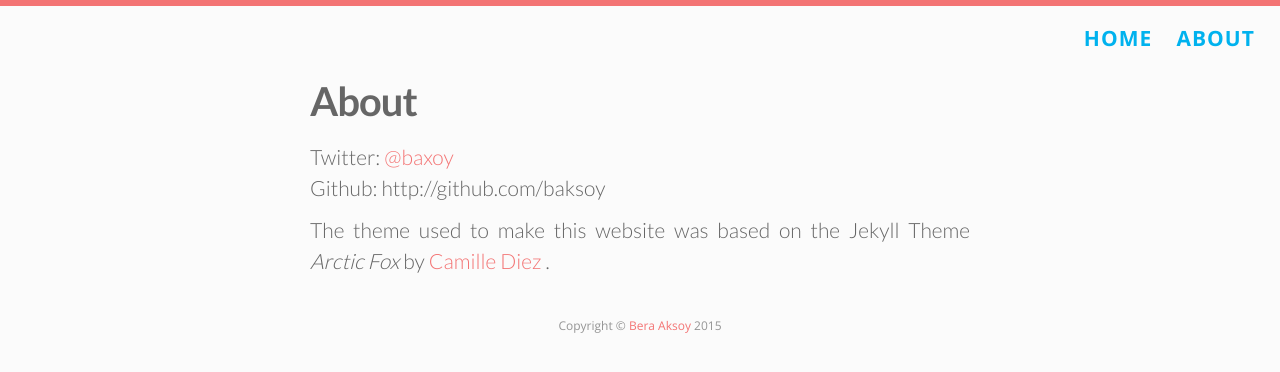
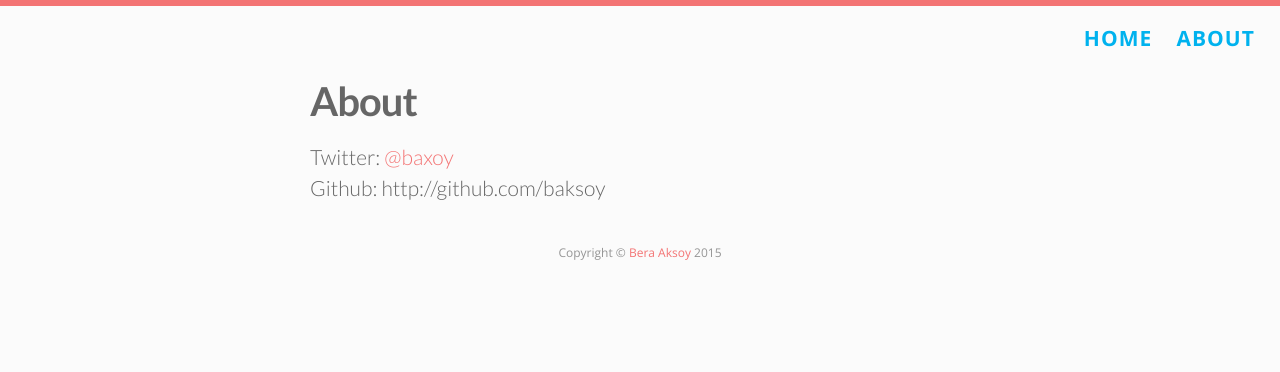
Before and after one commit to baksoy/baksoy.github.io, a Jekyll site: the page built from about.md, in a window 1280 px wide. Shown: the top 372 px of the page. Built offline with Jekyll 4.4.1, drawn with Linux system fonts in a browser that asks for light colours; nearby versions of some CDN libraries; Markdown is read by kramdown in place of the engine named in the settings.

Commit message:
Update About

```diff
--- a/about.md
+++ b/about.md
@@ -6,5 +6,3 @@ permalink: /about/
 
 Twitter: <a href="http://www.twitter.com/baxoy" target="_blank">@baxoy</a>
 Github: http://github.com/baksoy
-
-The theme used to make this website was based on the Jekyll Theme *Arctic Fox* by <a href="http://github.com/diezcami" target="_blank">Camille Diez</a> .
```
